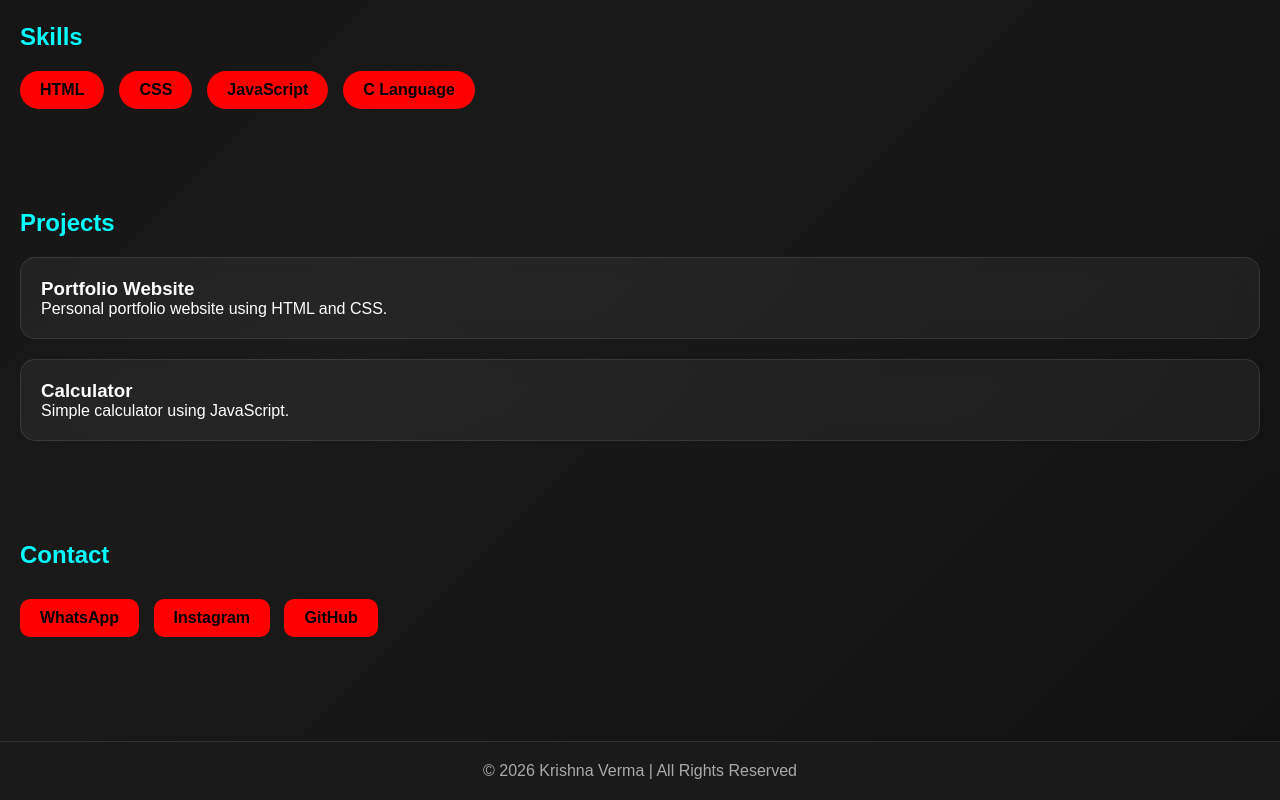
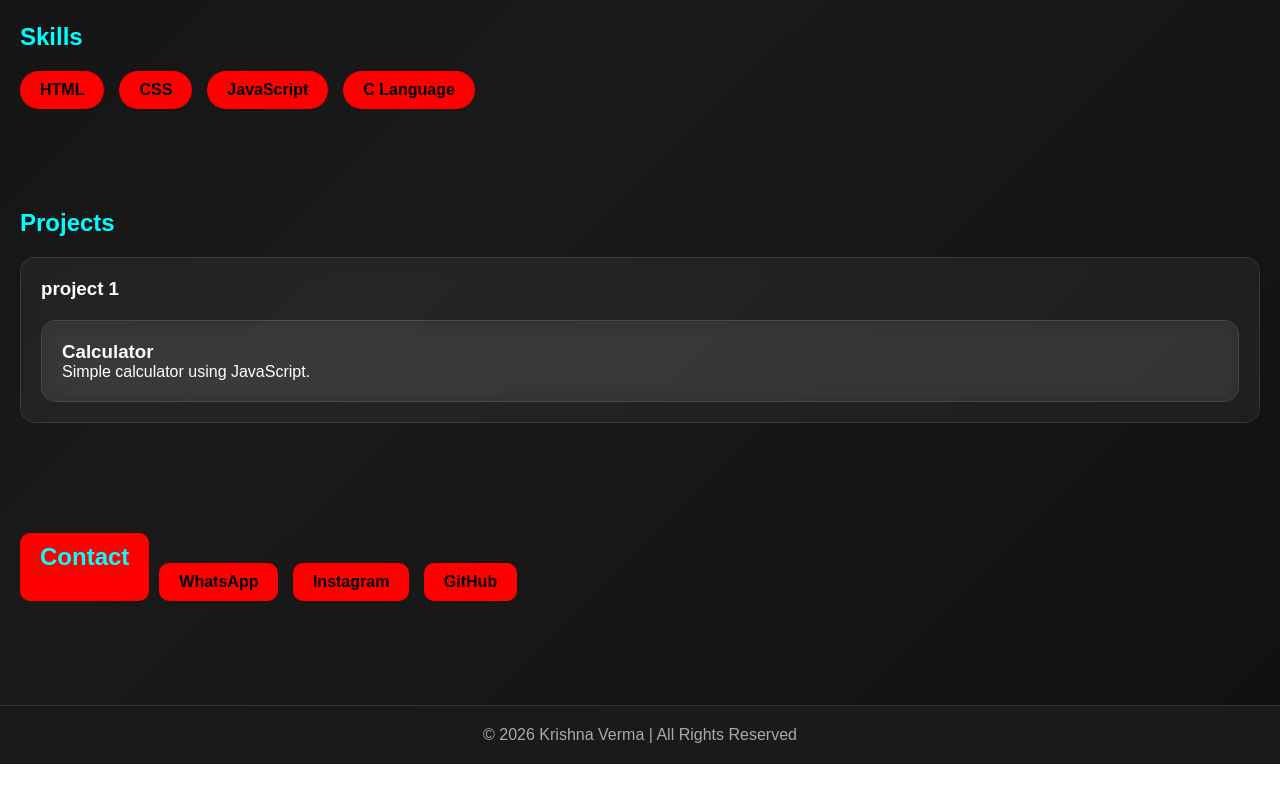
Before and after one commit to coderkrishna95/portfolio, a plain HTML site: page index.html in a window 1280 px wide. Shown: the part 738-1538 px from the top of the page. After the commit the page ends 1502 px from the top, so only its background shows below. Drawn offline with Linux system fonts and the light colour scheme.

Commit message:
Update index.html

```diff
--- a/index.html
+++ b/index.html
@@ -58,8 +58,10 @@
   <h2>Projects</h2>
 
   <div class="project-card">
-    <h3>Portfolio Website</h3>
-    <p>Personal portfolio website using HTML and CSS.</p>
+    <h3>project 1 </h3>
+    <a herf="https://coderkrishna95.github.io/project-1-/"
+        starter project
+
   </div>
 
   <div class="project-card">
```
